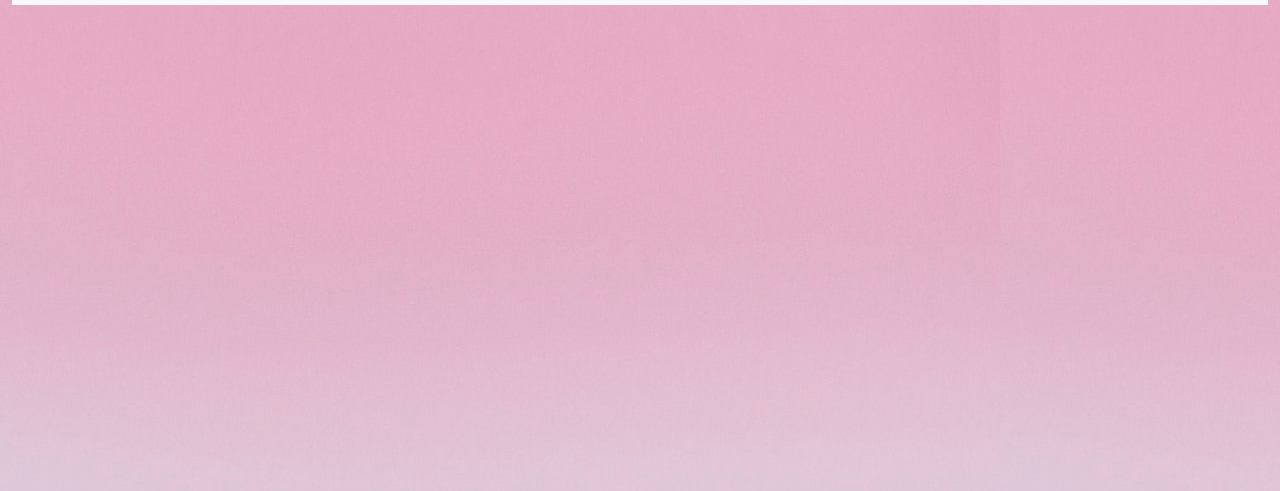
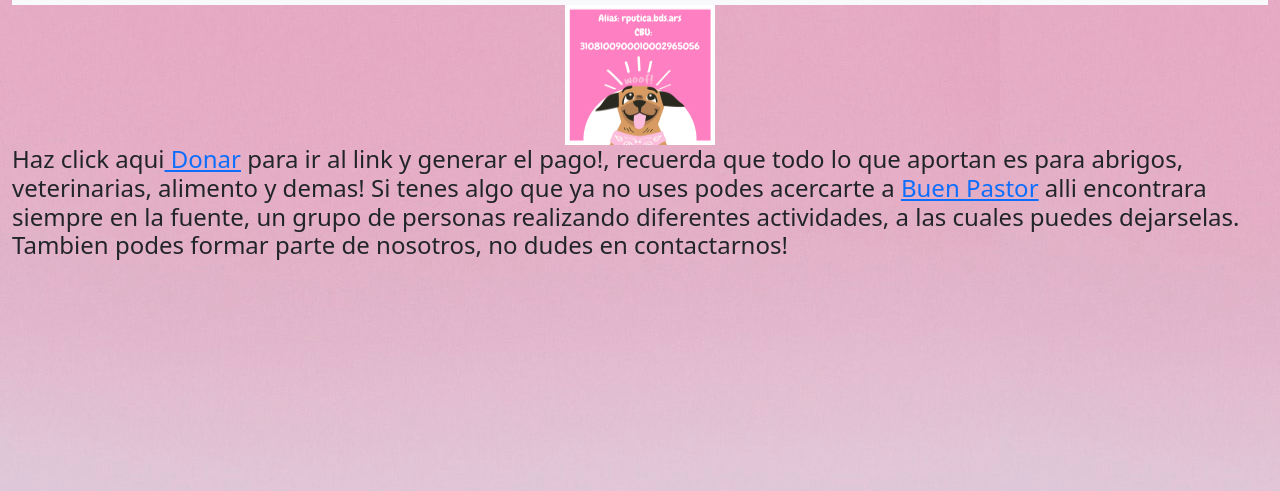
Before and after one commit to renucrerar/paginaBoostrap, a plain HTML site: page pages/donar.html in a window 1280 px wide. Shown: the part 177-668 px from the top of the page. Drawn offline with nearby package versions, Linux system fonts and the light colour scheme.

Commit message:
modificaciones en pages

```diff
--- a/pages/donar.html
+++ b/pages/donar.html
@@ -35,8 +35,19 @@
     </div>
 
     </header>
-    <main>
-
+    <main class="mainDonar">
+        <div class="container-fluid">
+            <div class="row">
+                <div class="col-lg-12 lg-12">
+        <div class="d-flex justify-content-center">
+             <img src="../img/ALIAS (2).png" alt="">
+            </div>
+            <h4>Haz click aqui<a href="https://mpago.la/1CfFabi"> Donar</a> para ir al link y generar el pago!, recuerda que todo
+            lo que aportan es para abrigos, veterinarias, alimento y demas! Si tenes algo que ya no uses podes acercarte a
+             <a href="https://goo.gl/maps/bQxVkprLKt6ngGVe7">Buen Pastor</a> alli encontrara siempre en la fuente, un grupo de personas
+            realizando diferentes actividades, a las cuales puedes dejarselas. Tambien podes formar parte de nosotros, no dudes en contactarnos!
+        </h4>
+        </div></div></div>
     </main>
     <script src="https://cdn.jsdelivr.net/npm/bootstrap@5.2.3/dist/js/bootstrap.bundle.min.js" integrity="sha384-kenU1KFdBIe4zVF0s0G1M5b4hcpxyD9F7jL+jjXkk+Q2h455rYXK/7HAuoJl+0I4"
       crossorigin="anonymous"></script>
```
Also changed, not shown: pages/ayudanos.html (+1 -1 lines), pages/contacto.html (+1 -1 lines), pages/ellos.html (+1 -1 lines), pages/encuesta.html (+1 -1 lines), README.md.
